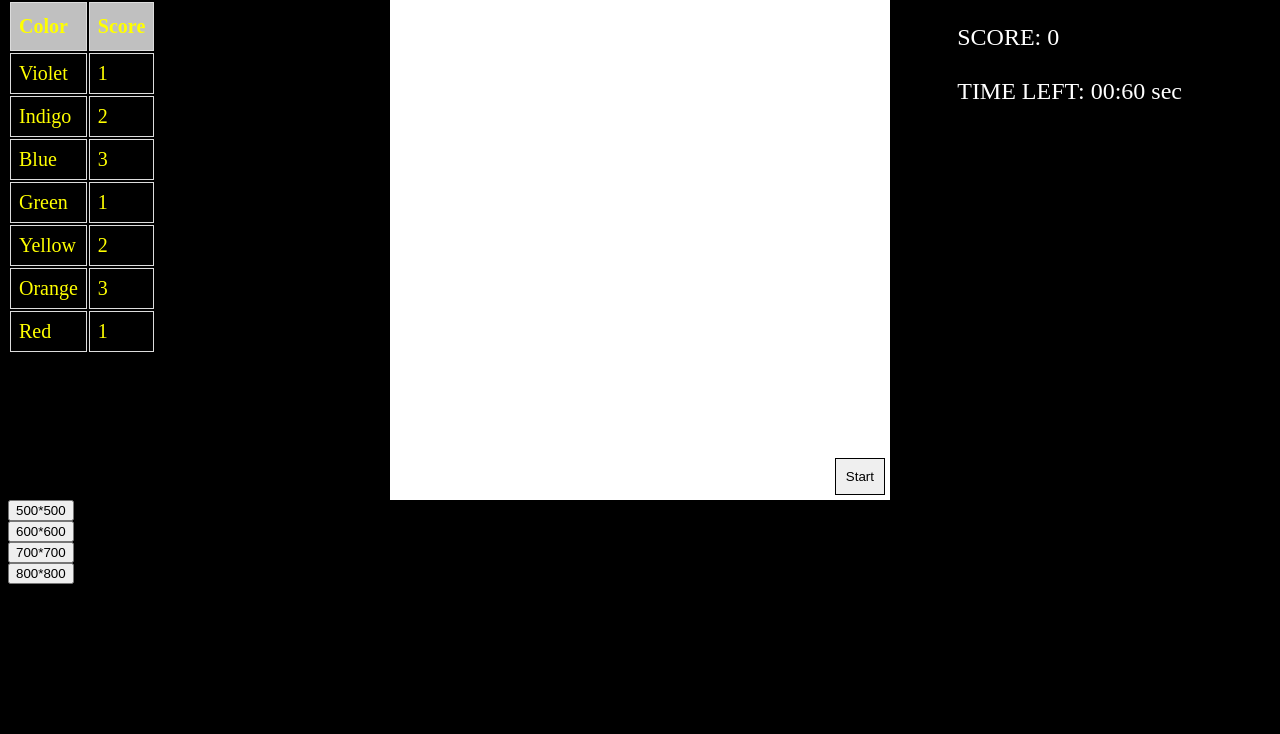
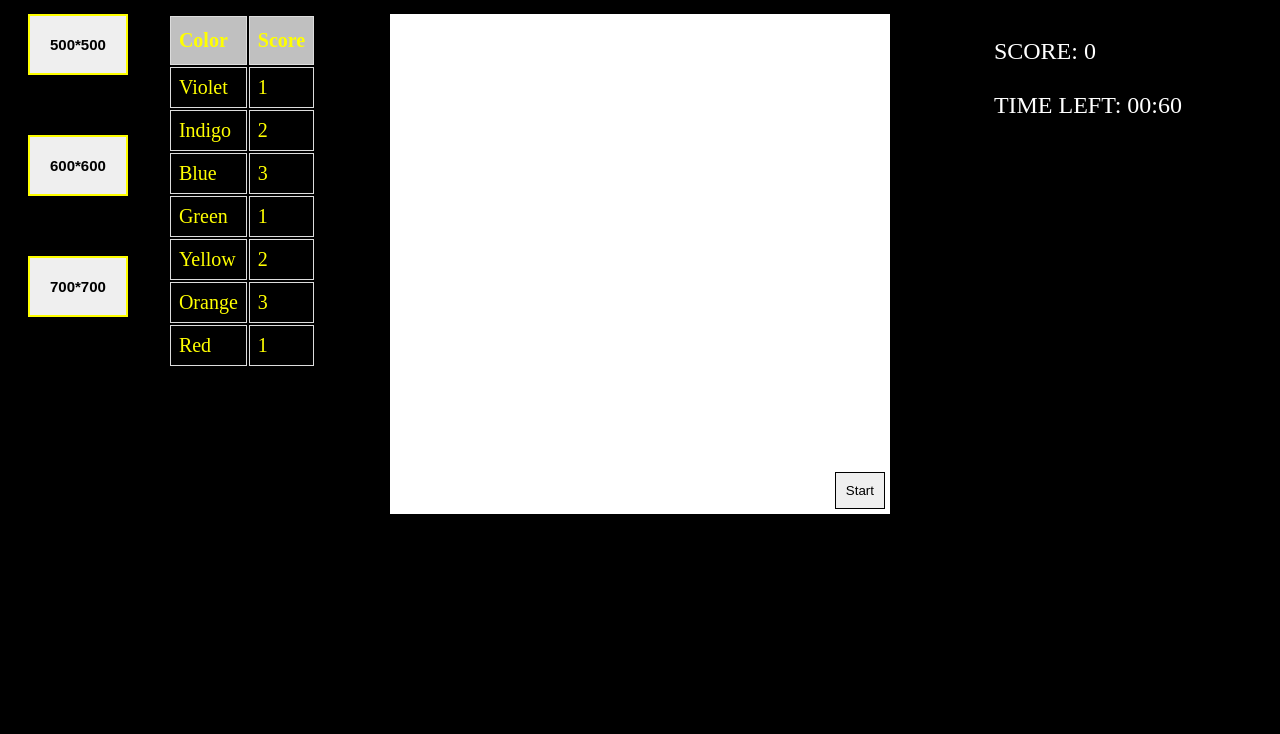
Before and after one commit to srikanthdsnv/Bubble-Tapping, a plain HTML site: page html.html in a window 1280 px wide. Shown: the part 66-800 px from the top of the page. Drawn offline with Linux system fonts and the light colour scheme.

Commit message:
Add files via upload

```diff
--- a/csss.css
+++ b/csss.css
@@ -1,7 +1,7 @@
 body{background-color:black; color: white;}
 h1{text-align:center; }
-/* #sizebuttons{} */
-#buttons{ padding:20px 20px 20px 20px; background-color:ash; font-size:15px; border:2px solid yellow;
+#sizebuttons{float:left;}
+.buttons{ padding:20px 20px 20px 20px; background-color:ash; font-size:15px; border:2px solid yellow;
           font-weight:bold; margin:0px 40px 60px 20px;}
 #dynamicblock{ position:relative;background-color:white; height:500px; width:500px; margin:0 auto; }
 #startbutton{position:absolute; bottom:5px; right:5px; padding:10px 10px 10px 10px; border:1px solid black;}
--- a/html.html
+++ b/html.html
@@ -1,15 +1,23 @@
-<html>
+<!doctype html>
 <head>
+
 <link rel="stylesheet" type="text/css" href="csss.css">
+
 </head>
+
 <body>
 
 	<h1>Bubble Tapping</h1>
 
+	<div id="sizebuttons">
+		<button   class="buttons" onclick="sizeChange(500)">500*500</button><br>
+		<button   class="buttons" onclick="sizeChange(600)">600*600</button><br>
+		<button   class="buttons" onclick="sizeChange(700)">700*700</button><br>
+	</div>
 
 	<div id="scoreandtime">
 		<p>SCORE: <span id="scorecount">0</span> <br><br>
-			TIME LEFT: 00:<span id="countdowntime">60</span> sec</p>
+			TIME LEFT: 00:<span id="countdowntime">60</span></p>
 		</div>
 
 		<table id="scoreboard">
@@ -50,14 +58,8 @@
 		<div id="dynamicblock">
 			<input type=button value="Start" id="startbutton" onclick="Init()" >
 		</div>
-		<div id="sizebuttons">
-			<button   class="buttons" onclick="sizeChange(500)">500*500</button><br>
-			<button   class="buttons" onclick="sizeChange(600)">600*600</button><br>
-			<button   class="buttons" onclick="sizeChange(700)">700*700</button><br>
-			<button   class="buttons" onclick="sizeChange(800)">800*800</button><br>
-		</div>
 		<br><br>
+
 	</body>
-	<script src="js.js"></script>
-
-	</html>
+		<script src="js.js"></script>
+		</html>
--- a/js.js
+++ b/js.js
@@ -3,7 +3,7 @@ var count = 0;
 var imagemover;
 var start_button;
 var randomnum;
-var json = JSON.parse('{"colors":["violet","indigo","blue","green","yellow","orange","red"],"score":[1,2,3,1,2,3,1]}');
+var json = JSON.parse('{"colors":["violet","indigo","blue","green","yellow","orange","red"],"score":[1,2,3,1,2,3,1]}');//,"timer":[2000,1500,1000,2000,1500,1000,2000]}');
 var timeleft;
 
 function Init() {
@@ -12,6 +12,7 @@ function Init() {
 
     setTimer();
     createElement();
+    // imagemover = setInterval(createElement, json.timer[randomnum - 1]);
 }
 
 
@@ -24,6 +25,7 @@ function setTimer() {
 
             clearInterval(downloadTimer);
             clearInterval(imagemover);
+            //document.getElementById("").innerHTML="Score: "+count;
             alert("Your score is: " + count);
             count = 0;
             document.getElementById("scorecount").innerHTML = "0";
@@ -57,6 +59,7 @@ function jsonReading() { randomnum = Math.floor(Math.random() * 7 + 1); }
 
 function moveImage() {
     jsonReading();
+  //  console.log(json.colors[randomnum-1]+"   "+json.score[randomnum-1]+"   "+json.timer[randomnum-1]+"  "+timeleft );
 
     div_Element.style.backgroundColor = json.colors[randomnum - 1];
     var randNum_V = Math.round(Math.random() * 500);
@@ -83,3 +86,22 @@ function sizeChange(size) {
     a.style.width = size + "px";
     a.style.height = size + "px";
 }
+
+
+/*
+function jsonloading()
+{
+   url = "jsoning.json";
+
+    request=new XMLHttpRequest();
+
+   request.onreadystatechange  = function()   {
+    //if (request.readyState == 4  )
+     // {
+        var jsonObj = JSON.parse(request.responseText);
+		alert(jsonObj.balls[2]);
+		//}
+   request.open("GET", url, true);
+   request.send();
+}
+}*/
```
